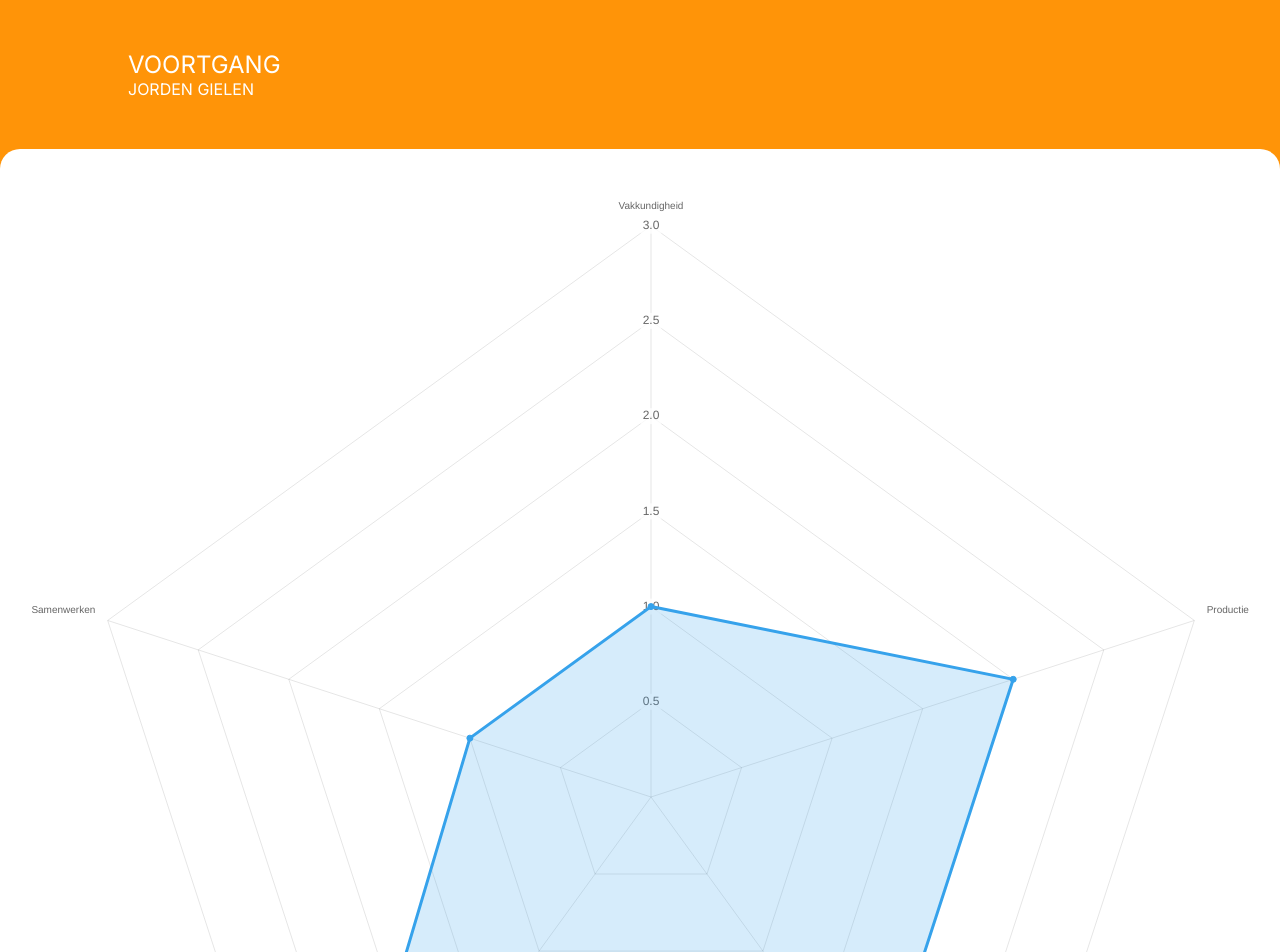
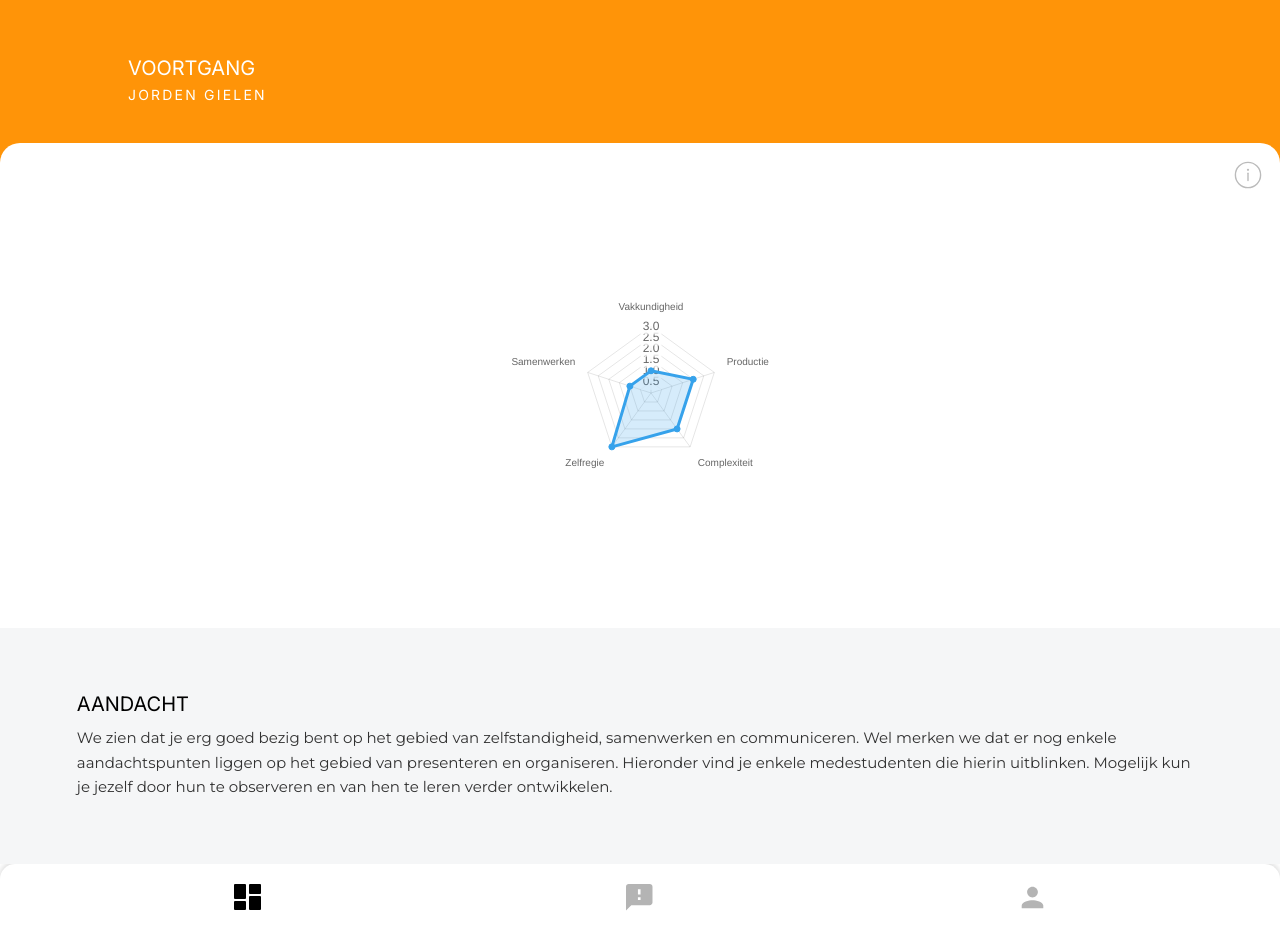
Before and after one commit to TomsProgramming/waarderingsapp, a Nuxt app: page /student in a window 1280 px wide. Shown: the top 952 px of the page. After the commit the page ends 930 px from the top, so only its background shows below. Built offline with nearby package versions, Linux system fonts and the light colour scheme.

Commit message:
studenten dashboard en footer nav gemaakt

```diff
--- /dev/null
+++ b/app/components/NavigatieBalk.vue
@@ -0,0 +1,62 @@
+<script setup>
+const route = useRoute()
+
+const isActief = (pad) => route.path.startsWith(pad)
+</script>
+
+<template>
+    <nav class="navigatieBalk">
+        <button class="navKnop" :class="{ navKnopActief: isActief('/student') }" aria-label="Dashboard">
+            <svg viewBox="0 0 27 26" width="27" height="26">
+                <rect x="0" y="0" width="12" height="15" rx="1" />
+                <rect x="15" y="0" width="12" height="10" rx="1" />
+                <rect x="0" y="17" width="12" height="9" rx="1" />
+                <rect x="15" y="12" width="12" height="14" rx="1" />
+            </svg>
+        </button>
+        <button class="navKnop" :class="{ navKnopActief: isActief('/feedback') }" aria-label="Feedback">
+            <svg width="27" height="27" viewBox="0 0 27 27" fill="none" xmlns="http://www.w3.org/2000/svg">
+                <path
+                    d="M23.8369 0H2.64855C1.19185 0 0.013243 1.19185 0.013243 2.64855L0 26.4855L5.29709 21.1884H23.8369C25.2936 21.1884 26.4855 19.9965 26.4855 18.5398V2.64855C26.4855 1.19185 25.2936 0 23.8369 0ZM14.567 15.8913H11.9185V13.2427H14.567V15.8913ZM14.567 10.5942H11.9185V5.29709H14.567V10.5942Z"
+                    fill="currentColor" />
+            </svg>
+        </button>
+        <button class="navKnop" :class="{ navKnopActief: isActief('/profiel') }" aria-label="Profiel">
+            <svg viewBox="0 0 27 27" width="27" height="27" fill="currentColor">
+                <path
+                    d="M13.5 13.5c2.97 0 5.4-2.43 5.4-5.4S16.47 2.7 13.5 2.7 8.1 5.13 8.1 8.1s2.43 5.4 5.4 5.4zm0 2.7c-3.6 0-10.8 1.8-10.8 5.4v2.7h21.6v-2.7c0-3.6-7.2-5.4-10.8-5.4z" />
+            </svg>
+        </button>
+    </nav>
+</template>
+
+<style scoped>
+.navigatieBalk {
+    flex-shrink: 0;
+    height: 66px;
+    background-color: #ffffff;
+    border-radius: 15px 15px 0 0;
+    box-shadow: 0 -2px 6px rgba(0, 0, 0, 0.16);
+    display: flex;
+    align-items: center;
+    justify-content: space-around;
+    padding: 0 4%;
+}
+
+.navKnop {
+    background: none;
+    border: none;
+    padding: 8px;
+    cursor: pointer;
+    display: flex;
+    align-items: center;
+    justify-content: center;
+    line-height: 0;
+    color: #b4b4b4;
+    -webkit-tap-highlight-color: transparent;
+}
+
+.navKnopActief {
+    color: #ff9408;
+}
+</style>
--- a/app/pages/student/index.vue
+++ b/app/pages/student/index.vue
@@ -1,83 +1,165 @@
 <script setup>
 import RadarChart from '~/components/RadarChart.vue'
+import NavigatieBalk from '~/components/NavigatieBalk.vue'
 </script>
 
 <template>
-    <header>
-        <h1>voortgang</h1>
-        <p>jorden gielen</p>
-    </header>
+    <div class="pagina">
 
-    <main>
-        <RadarChart />
-        <div class="aandacht">
-            <h2>aandacht</h2>
-            <p>We zien dat je erg goed bezig bent op het gebied van zelfstandigheid, samenwerken en communiceren. Wel merken we dat er nog enkele aandachtspunten liggen op het gebied van presenteren en organiseren. Hieronder vind je enkele mede- studenten die hierin uitblinken. Mogelijk kun je jezelf door hun te observeren en van hen te leren verder ontwikkelen.
-            </p>
+        <header class="paginaHoofd">
+            <span class="voortgangLabel">VOORTGANG</span>
+            <span class="studentNaam">JORDEN GIELEN</span>
+        </header>
+
+        <div class="paginaWit">
+            <main class="paginaInhoud">
+
+                <button class="infoKnop" aria-label="Meer informatie">
+                    <svg viewBox="0 0 30 30" width="28" height="28" fill="none" stroke="#bbb" stroke-width="1.5">
+                        <circle cx="15" cy="15" r="13.5" />
+                        <circle cx="15" cy="9.5" r="1.2" fill="#bbb" stroke="none" />
+                        <line x1="15" y1="13" x2="15" y2="21" stroke-linecap="round" />
+                    </svg>
+                </button>
+
+                <div class="grafiekWrapper">
+                    <RadarChart />
+                </div>
+
+                <section class="aandachtSectie">
+                    <h2 class="aandachtTitel">AANDACHT</h2>
+                    <p class="aandachtTekst">
+                        We zien dat je erg goed bezig bent op het gebied van zelfstandigheid,
+                        samenwerken en communiceren. Wel merken we dat er nog enkele
+                        aandachtspunten liggen op het gebied van presenteren en organiseren.
+                        Hieronder vind je enkele medestudenten die hierin uitblinken. Mogelijk
+                        kun je jezelf door hun te observeren en van hen te leren verder
+                        ontwikkelen.
+                    </p>
+                </section>
+
+            </main>
+
+            <NavigatieBalk />
         </div>
-    </main>
+
+    </div>
 </template>
 
 <style scoped>
-@import url('https://fonts.googleapis.com/css2?family=Inter:ital,opsz,wght@0,14..32,100..900;1,14..32,100..900&display=swap');
+@import url('https://fonts.googleapis.com/css2?family=Inter:ital,opsz,wght@0,14..32,100..900;1,14..32,100..900&family=Montserrat:wght@400&display=swap');
 
 :global(html),
 :global(body) {
     height: 100%;
     margin: 0;
     padding: 0;
-    background-color: #FF9408;
-
-    font-family: "Inter", sans-serif;
+    font-family: 'Inter', sans-serif;
+    -webkit-font-smoothing: antialiased;
+    -moz-osx-font-smoothing: grayscale;
 }
 
-header {
+.pagina {
     display: flex;
     flex-direction: column;
-    align-items: flex-start;
-
-
-    margin-top: 50px;
-    margin-left: 10%;
-
-    margin-bottom: 50px;
+    min-height: 100dvh;
+    background-color: #ff9408;
 }
 
-header h1,
-header p {
-    color: white;
-    margin: 0;
+.paginaHoofd {
+    flex-shrink: 0;
+    display: flex;
+    flex-direction: column;
+    gap: 6px;
+    padding: 7vh 10% 5vh;
+}
+
+.voortgangLabel {
+    color: #ffffff;
+    font-family: 'Inter', sans-serif;
+    font-size: clamp(16px, 5.3vw, 20px);
+    font-weight: 400;
     text-transform: uppercase;
 }
 
-header h1 {
-    font-size: 1.5rem;
-    font-weight: normal;
+.studentNaam {
+    color: #ffffff;
+    font-family: 'Inter', sans-serif;
+    font-size: clamp(11px, 3.7vw, 14px);
+    font-weight: 400;
+    letter-spacing: 2.2px;
+    text-transform: uppercase;
 }
 
-header p {
-    font-size: 1rem;
+.paginaWit {
+    flex: 1;
+    display: flex;
+    flex-direction: column;
+    background-color: #ffffff;
+    border-radius: 20px 20px 0 0;
+    overflow: hidden;
+    min-height: 0;
 }
 
-main {
-    background-color: #fff;
-    border-radius: 20px;
-
-    padding: 20px;
+.paginaInhoud {
+    flex: 1;
+    display: flex;
+    flex-direction: column;
+    overflow-y: auto;
+    position: relative;
+    min-height: 0;
 }
 
-/* set te radar center */
-main .radar-chart {
-    display: block;
-    margin: 0 auto;
+.infoKnop {
+    position: absolute;
+    top: 14px;
+    right: 14px;
+    background: none;
+    border: none;
+    padding: 4px;
+    cursor: pointer;
+    line-height: 0;
+    z-index: 1;
+    -webkit-tap-highlight-color: transparent;
 }
 
-main .aandacht h2 {
-    text-transform: uppercase;
-    font-weight: normal;
+.grafiekWrapper {
+    align-self: center;
+    width: 72%;
+    max-width: 280px;
+    aspect-ratio: 1;
+    flex-shrink: 0;
+    margin: 8% 0;
+    position: relative;
 }
 
-main .aandacht p {
-    margin-top: 10px;
+.grafiekWrapper :deep(canvas) {
+    width: 100% !important;
+    height: 100% !important;
 }
+
+.aandachtSectie {
+    background-color: #f5f6f7;
+    padding: 5% 6%;
+    margin-top: auto;
+    flex-shrink: 0;
+}
+
+.aandachtTitel {
+    font-family: 'Inter', sans-serif;
+    font-size: clamp(16px, 5.3vw, 20px);
+    font-weight: 400;
+    text-transform: uppercase;
+    margin: 0 0 10px;
+    color: #000000;
+}
+
+.aandachtTekst {
+    font-family: 'Montserrat', sans-serif;
+    font-size: clamp(13px, 4vw, 15px);
+    color: #313131;
+    line-height: 1.65;
+    margin: 0;
+}
+
 </style>
```
